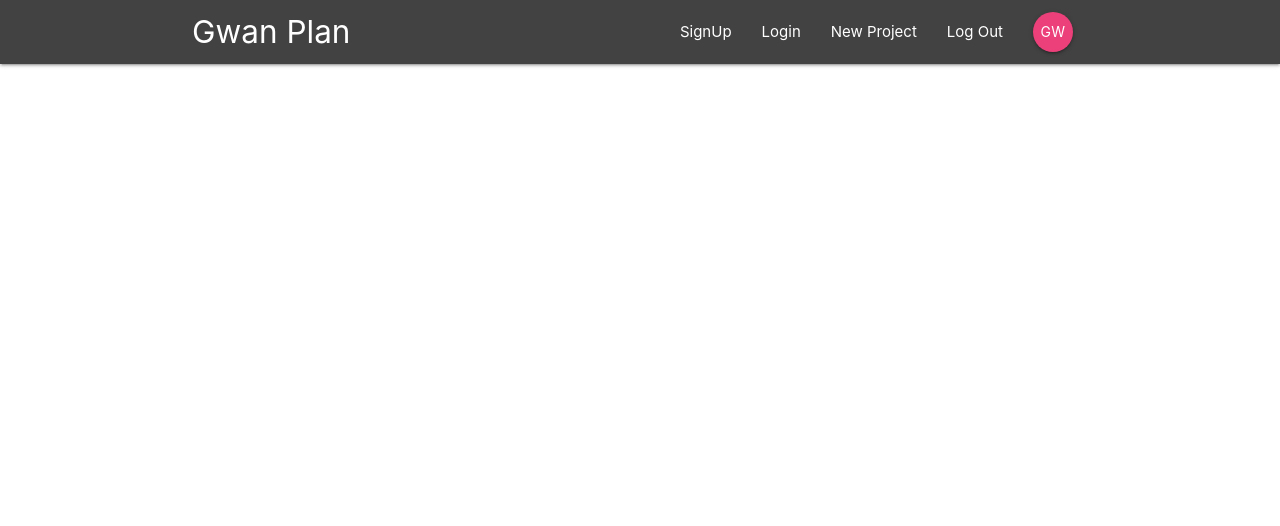
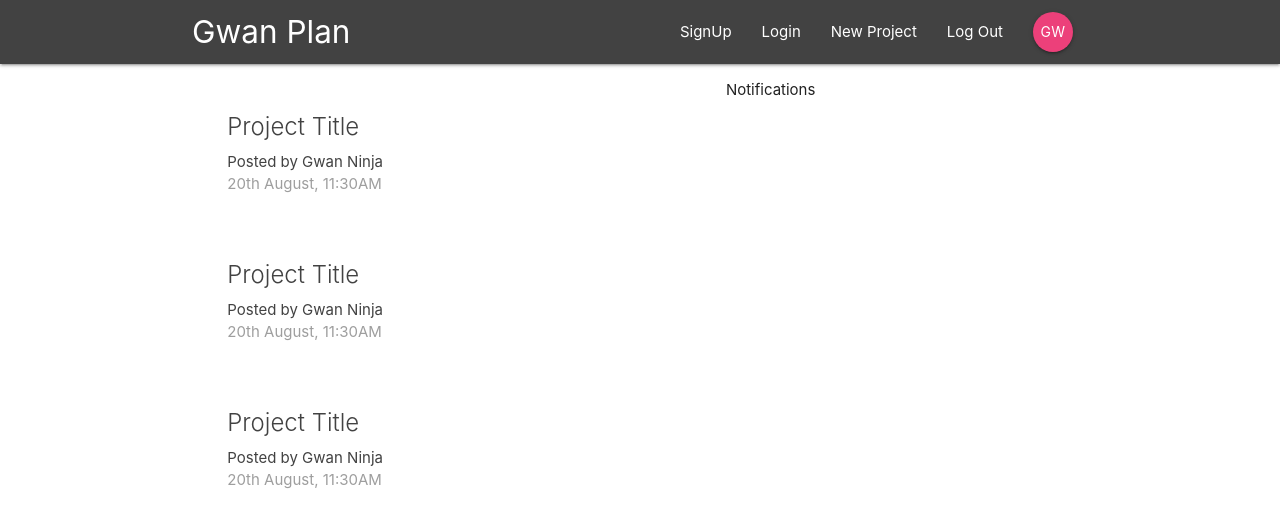
Before and after one commit to singonwan/react-redux-firebase-ninja, a React (Create React App) app in the folder gwanplan/: page / in a window 1280 px wide. Shown: the top 526 px of the page. Built offline with nearby package versions, Linux system fonts and the light colour scheme.

Commit message:
lesson 5, filled in dashboard components including projectlist

```diff
--- a/gwanplan/src/App.js
+++ b/gwanplan/src/App.js
@@ -1,12 +1,16 @@
 import React from 'react';
-import { BrowserRouter } from 'react-router-dom'
+import { BrowserRouter, Switch, Route } from 'react-router-dom'
 import Navbar from './components/layout/Navbar'
+import Dashboard from './components/dashboard/Dashboard'
 
 function App() {
   return (
     <BrowserRouter>
       <div className="App">
         <Navbar />
+        <Switch>
+          <Route path='/' component={Dashboard} />
+        </Switch>
       </div>
     </BrowserRouter>
   );
--- a/gwanplan/src/components/dashboard/Dashboard.js
+++ b/gwanplan/src/components/dashboard/Dashboard.js
@@ -0,0 +1,22 @@
+import React, { Component } from 'react'
+import Notifications from './Notifications'
+import ProjectList from '../projects/ProjectList'
+
+class Dashboard extends Component {
+    render(){
+        return(
+            <div className="dashboard container">
+                <div className="row">
+                    <div className="col s12 m6">
+                        <ProjectList />
+                    </div>
+                    <div className="col s12 m5 offset-m1">
+                        <Notifications />
+                    </div>
+                </div>
+            </div>
+        )
+    }
+}
+
+export default Dashboard
--- a/gwanplan/src/components/dashboard/Notifications.js
+++ b/gwanplan/src/components/dashboard/Notifications.js
@@ -0,0 +1,11 @@
+import React from 'react'
+
+const Notifications = () => {
+    return (
+        <div>
+            <p>Notifications</p>
+        </div>
+    )
+}
+
+export default Notifications
--- a/gwanplan/src/components/projects/ProjectList.js
+++ b/gwanplan/src/components/projects/ProjectList.js
@@ -0,0 +1,34 @@
+import React from 'react'
+
+const ProjectList = () => {
+    return (
+        <div className="project-list section">
+
+            <div className="card z-depth-0 project-summary">
+                <div className="card-content grey-text text-darken-3">
+                    <span className="card-title">Project Title</span>
+                    <p>Posted by Gwan Ninja</p>
+                    <p className="grey-text">20th August, 11:30AM</p>
+                </div>
+            </div>
+
+            <div className="card z-depth-0 project-summary">
+                <div className="card-content grey-text text-darken-3">
+                    <span className="card-title">Project Title</span>
+                    <p>Posted by Gwan Ninja</p>
+                    <p className="grey-text">20th August, 11:30AM</p>
+                </div>
+            </div>
+
+            <div className="card z-depth-0 project-summary">
+                <div className="card-content grey-text text-darken-3">
+                    <span className="card-title">Project Title</span>
+                    <p>Posted by Gwan Ninja</p>
+                    <p className="grey-text">20th August, 11:30AM</p>
+                </div>
+            </div>
+        </div>
+    )
+}
+
+export default ProjectList
```
